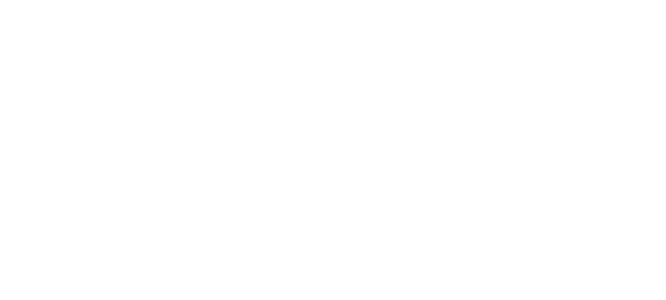
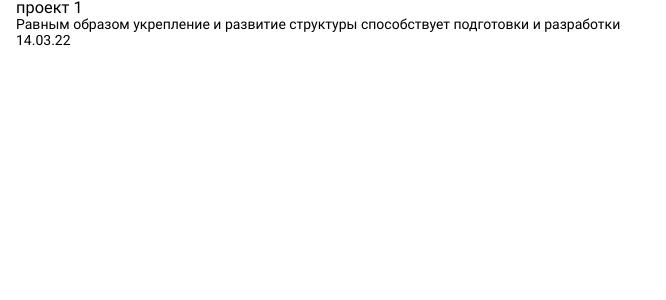
Before and after one commit to neq95/scg, a React (Create React App) app: page / in a window 1280 px wide. Shown: the top 300 px of the page, without its empty margins (0-666 px from the left). Built offline with nearby package versions, Linux system fonts and the light colour scheme; sample sign-in values are in the browser's storage.

Commit message:
added date fns library for formatting dates, scaffolding project list page

```diff
--- a/package.json
+++ b/package.json
@@ -13,6 +13,7 @@
     "@types/react-dom": "^17.0.13",
     "axios": "^0.26.1",
     "classnames": "^2.3.1",
+    "date-fns": "^2.28.0",
     "react": "^17.0.2",
     "react-dom": "^17.0.2",
     "react-redux": "^7.2.8",
--- /dev/null
+++ b/src/features/Project/Card/index.tsx
@@ -0,0 +1,41 @@
+import React from 'react';
+import cn from 'classnames';
+
+import styles from './styles.module.css';
+import {formatToDottedView, formatToISOView} from 'utils/date';
+
+interface IProjectCardProps {
+  className?: string;
+  id: string;
+}
+
+const card = {
+  title: 'проект 1',
+  description: 'Равным образом укрепление и развитие структуры способствует подготовки и разработки',
+  timestamp: Date.now(),
+};
+
+const ProjectCard: React.FC<IProjectCardProps> = ({className, id}) => {
+  const formattedDate = formatToDottedView(card.timestamp);
+  const ISODate = formatToISOView(card.timestamp);
+
+  return (
+    <div className={cn(className, styles.card)}>
+      <h3 className={cn(styles.title, styles.row)}>
+        { card.title }
+      </h3>
+
+      <p className={cn(styles.description, styles.row)}>
+        { card.description }
+      </p>
+
+      <div className={cn(styles.info, styles.row)}>
+        <time dateTime={ISODate}>
+          { formattedDate }
+        </time>
+      </div>
+    </div>
+  );
+};
+
+export default ProjectCard;
--- /dev/null
+++ b/src/features/Project/List/index.tsx
@@ -0,0 +1,11 @@
+import React from 'react';
+
+import ProjectCard from 'features/Project/Card';
+
+const ProjectList: React.FC = () => {
+  return (
+    <ProjectCard id="1" />
+  );
+};
+
+export default ProjectList;
--- /dev/null
+++ b/src/pages/Project/List/index.tsx
@@ -0,0 +1,16 @@
+import React from 'react';
+
+import Container from 'layout/Container';
+import ProjectList from 'features/Project/List';
+
+const ProjectListPage: React.FC = () => {
+  return (
+    <div className="page">
+      <Container>
+        <ProjectList />
+      </Container>
+    </div>
+  );
+};
+
+export default ProjectListPage;
--- a/src/router/routes.js
+++ b/src/router/routes.js
@@ -6,8 +6,7 @@ import AuthGuard from 'features/Guards/Auth';
 import AuthPage from 'pages/Auth';
 import LoginForm from 'features/Auth/Login/Form';
 import SignUpForm from 'features/Auth/SignUp/Form';
-
-import TaskList from 'pages/Task/TaskList';
+import ProjectListPage from 'pages/Project/List';
 
 const Routes = () => {
 	return useRoutes([
@@ -31,7 +30,7 @@ const Routes = () => {
 		},
 		{
 			path: '/',
-			element: <AuthGuard><TaskList /></AuthGuard>
+			element: <AuthGuard><ProjectListPage /></AuthGuard>
 		}
 	]);
 };
--- /dev/null
+++ b/src/utils/date.ts
@@ -0,0 +1,25 @@
+import dateFnsFormat from 'date-fns/format';
+import dateFnsFormatISO from 'date-fns/formatISO';
+import ruLocale from 'date-fns/locale/ru';
+
+type dateType = Date | number;
+
+const format = (date: dateType, pattern: string) => {
+  return dateFnsFormat(date, pattern, {locale: ruLocale});
+};
+
+const formatISO = (date: dateType, format?: 'basic' | 'extended') => {
+  return dateFnsFormatISO(date, {format});
+};
+
+export const formatToBasicView = (date: dateType) => {
+  return format(date, 'dd MMMM yyyy');
+};
+
+export const formatToDottedView = (date: dateType) => {
+  return format(date, 'dd.MM.yy');
+};
+
+export const formatToISOView = (date: dateType) => {
+  return formatISO(date);
+};
```
Also changed, not shown: src/features/Project/Card/styles.module.css (added), src/features/Project/List/styles.module.css (added), src/index.css (line endings or trailing spaces), src/pages/Project/List/styles.module.css (added), 1 other file (tests, documents, lock files or other folders).
